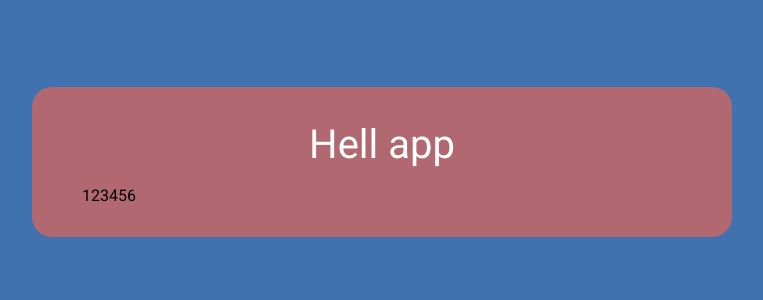
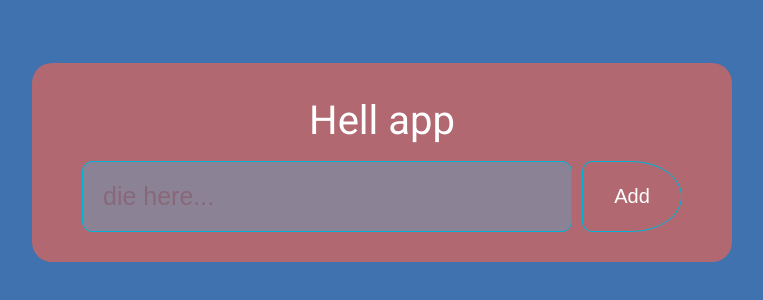
Before and after one commit to Andriikryl/to-do-app, a React (Vite) app: page / in a window 1280 px wide. Shown: the part 238-538 px from the top of the page, without its empty margins (258-1021 px from the left). Built offline with nearby package versions, Linux system fonts and the light colour scheme.

Commit message:
add inputPlus - component

```diff
--- a/src/views/components/InputPlus/index.module.scss
+++ b/src/views/components/InputPlus/index.module.scss
@@ -0,0 +1,34 @@
+.inputStyles{
+    width: 100%;
+    display: grid;
+    gap: 10px;
+    grid-template-columns: 1fr 100px;
+}
+
+.inputPlusValue{
+    border: 1px solid #00b4d8;
+    border-radius: 10px;
+    -webkit-border-radius: 10px;
+    -moz-border-radius: 10px;
+    -ms-border-radius: 10px;
+    -o-border-radius: 10px;
+    font-size: 25px;
+    padding: 20px;
+    background-color: hsl(203, 39%, 57%, .5);
+    color: white;
+    &::placeholder{
+        color: hsl(0, 100%, 24%, .2);
+    }
+}
+
+.inputPlusButton{
+    background-color: transparent;
+    border: 1px solid #00b4d8;
+    border-top-left-radius: 10px;
+    border-bottom-left-radius: 10px;
+    border-bottom-right-radius: 50%;
+    border-top-right-radius: 50%;
+    font-size: 20px;
+    color: white;
+    cursor: pointer;
+}
--- a/src/views/components/InputPlus/index.tsx
+++ b/src/views/components/InputPlus/index.tsx
@@ -1,4 +1,4 @@
-import React from "react";
+import React, { useCallback, useState } from "react";
 
 import styles from "./index.module.scss";
 
@@ -7,5 +7,31 @@ interface InputPlusProps {
 }
 
 export const InputPlus: React.FC<InputPlusProps> = ({ onAdd }) => {
-  return <div>123456</div>;
+  const [inputValue, setInputValue] = useState("");
+  const addTask = useCallback(() => {
+    onAdd(inputValue);
+    setInputValue("");
+  }, [inputValue]);
+
+  return (
+    <div className={styles.inputStyles}>
+      <input
+        type="text"
+        className={styles.inputPlusValue}
+        value={inputValue}
+        onChange={(evt) => {
+          setInputValue(evt.target.value);
+        }}
+        onKeyDown={(evt) => {
+          if (evt.key === "Enter") {
+            addTask();
+          }
+        }}
+        placeholder="die here..."
+      />
+      <button onClick={addTask} className={styles.inputPlusButton}>
+        Add
+      </button>
+    </div>
+  );
 };
```
